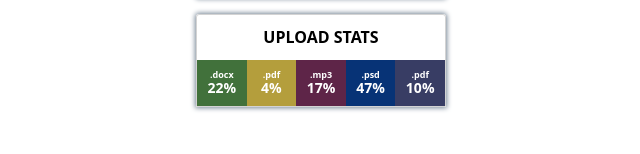
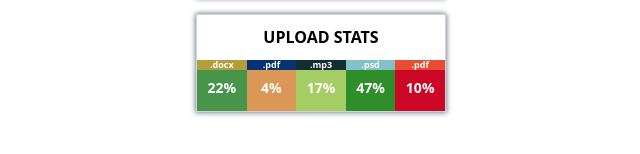
Before and after one commit to 4teenth/react-01-components, a React (Create React App) app: page / in a window 1280 px wide. Shown: the part 330-484 px from the top of the page, without its empty margins (319-959 px from the left). Built offline with nearby package versions, Linux system fonts and the light colour scheme.

Commit message:
added new stat style

```diff
--- a/src/components/Statistics/Statistics.module.css
+++ b/src/components/Statistics/Statistics.module.css
@@ -29,7 +29,7 @@
   display: flex;
   flex-direction: column;
   flex-basis: 20%;
-  padding: 10px 0 10px;
+  padding: 0px 0 15px;
 }
 
 .label {
@@ -42,4 +42,5 @@
 .percentage {
   composes: label;
   font-size: 14px;
+  margin-top: 10px;
 }
--- a/src/components/Statistics/StatisticsItem.js
+++ b/src/components/Statistics/StatisticsItem.js
@@ -12,7 +12,9 @@ const randomColor = () => {
 const StatisticsItem = ({ label, percentage }) => (
   <li style={{ backgroundColor: randomColor() }}>
     {/* OR move <li> to StatisticsList and use here <></>(Fragment) */}
-    <span className={styles.label}>{label}</span>
+    <span style={{ background: randomColor() }} className={styles.label}>
+      {label}
+    </span>
     <span className={styles.percentage}>{percentage}%</span>
   </li>
 );
--- a/src/components/Statistics/StatisticsList.js
+++ b/src/components/Statistics/StatisticsList.js
@@ -30,9 +30,4 @@ Statistics.propTypes = {
   ).isRequired,
 };
 
-// Statistics.propTypes = {
-//   title: PropTypes.string,
-//   stats: PropTypes.array.isRequired,
-// };
-
 export default Statistics;
```
